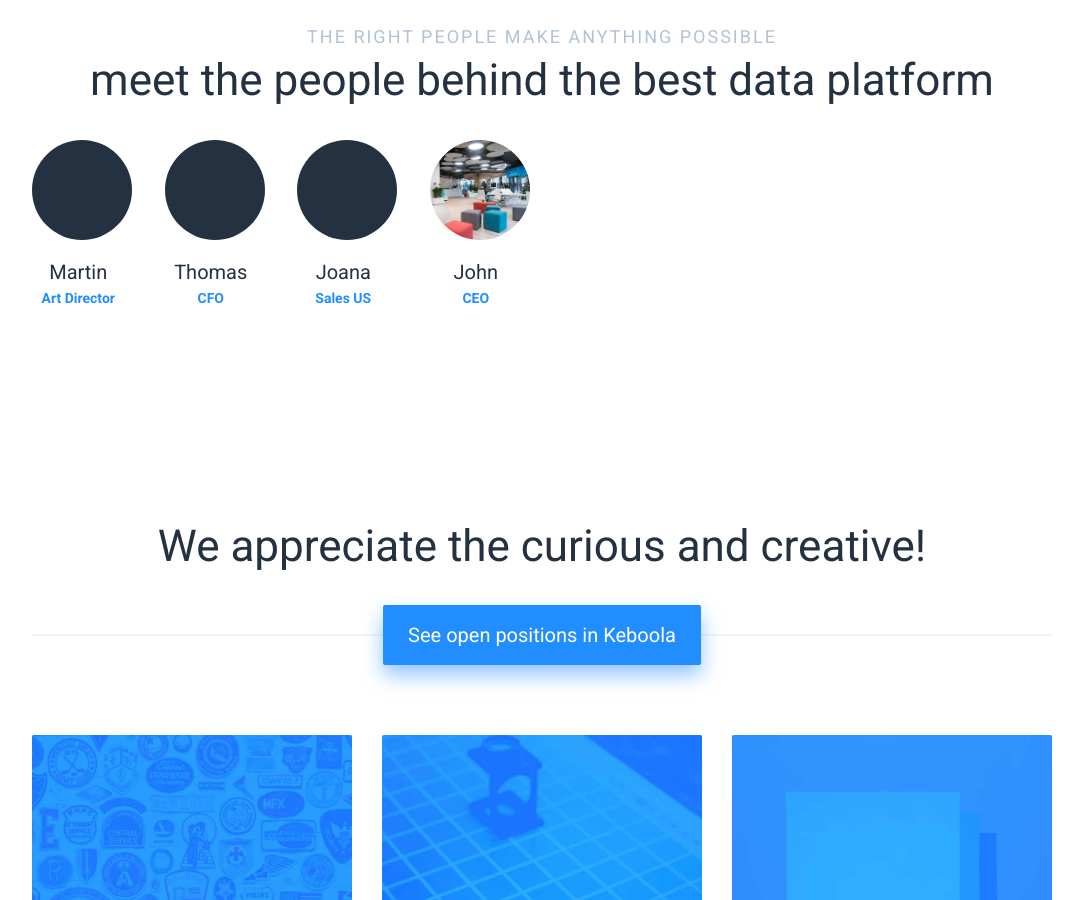
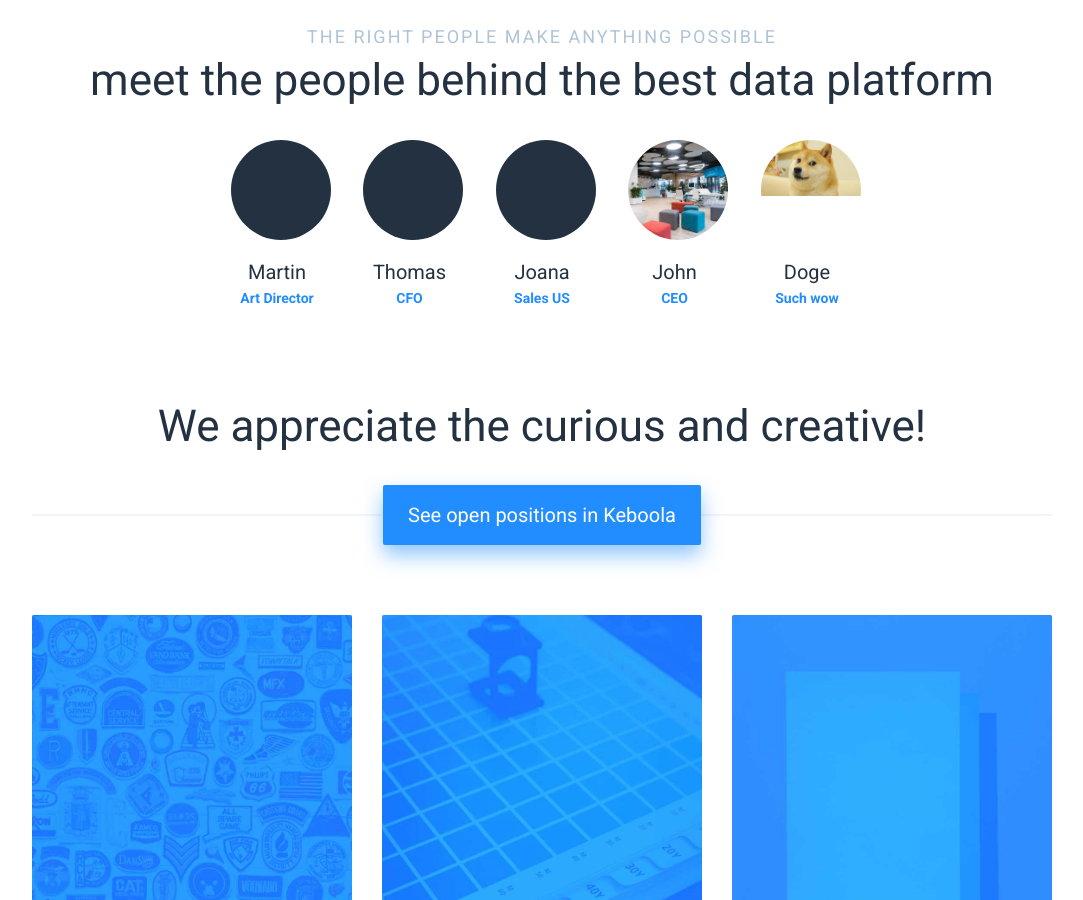
Before and after one commit to keboola/website, a Jekyll site: the page built from _about/about.md, in a window 1280 px wide and 900 px high, scrolled down 2256 px. Shown: the whole window, without its empty margins (98-1181 px from the left). Built offline with Jekyll 4.4.1, drawn with Linux system fonts in a browser that asks for light colours; nearby versions of some CDN libraries.

Commit message:
Update from Forestry.io - Updated about.md

```diff
--- a/_about/about.md
+++ b/_about/about.md
@@ -80,14 +80,9 @@ page_sections:
   - name: John
     position: CEO
     photo: "/uploads/helloBack-1.jpg"
-  - {}
-  - {}
-  - {}
-  - {}
-  - {}
-  - {}
-  - {}
-  - {}
+  - name: Doge
+    position: Such wow
+    photo: "/uploads/doge.jpg"
 - template: ask-demo
   block: ask-demo
   headline: We appreciate the curious and creative!
```
